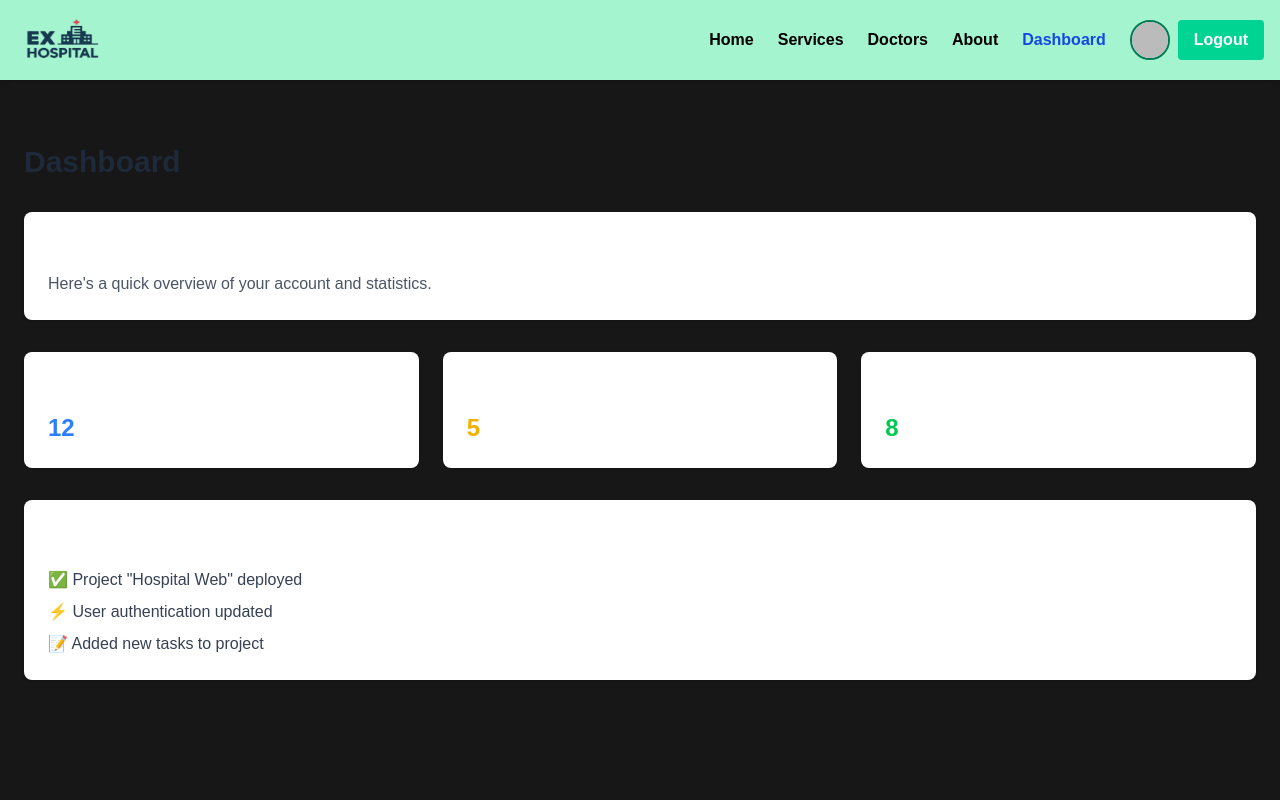
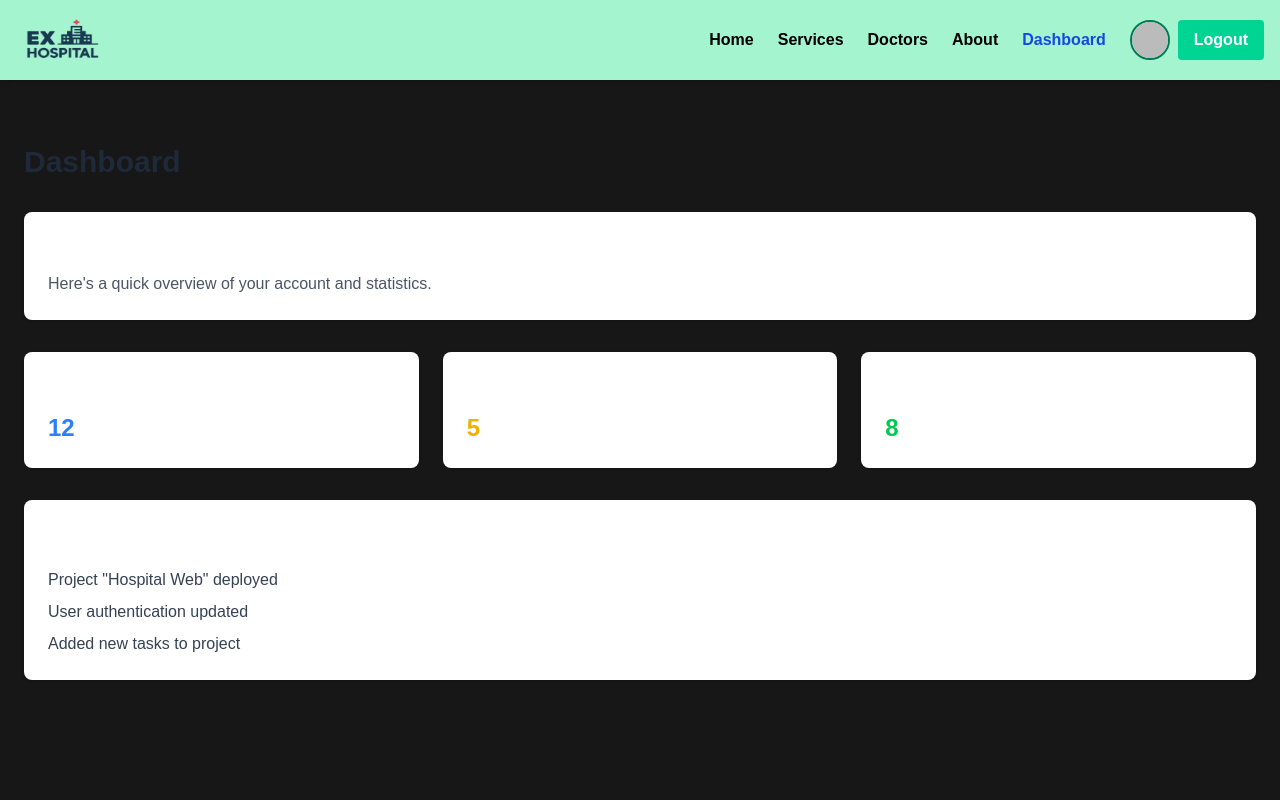
Before and after one commit to shouravhasanshurjo8201/ex-hospital, a Next.js app: page /Dashboard in a window 1280 px wide. Shown: the top 800 px of the page. Built offline with nearby package versions, Linux system fonts and the light colour scheme; no server answers; sample sign-in values are in the browser's storage.

Commit message:
Remove unnecessary blank line and emoji icons from Recent Activity list in Dashboard component

```diff
--- a/src/app/Dashboard/page.js
+++ b/src/app/Dashboard/page.js
@@ -20,7 +20,6 @@ export default function Dashboard() {
         setLoading(false);
       }
     });
-
     return () => unsubscribe();
   }, [router]);
 
@@ -63,9 +62,9 @@ export default function Dashboard() {
       <div className="bg-white shadow rounded-lg p-6">
         <h3 className="text-xl font-semibold mb-4">Recent Activity</h3>
         <ul className="space-y-2 text-gray-700">
-          <li>✅ Project "Hospital Web" deployed</li>
-          <li>⚡ User authentication updated</li>
-          <li>📝 Added new tasks to project</li>
+          <li>Project "Hospital Web" deployed</li>
+          <li>User authentication updated</li>
+          <li>Added new tasks to project</li>
         </ul>
       </div>
     </div>
```
